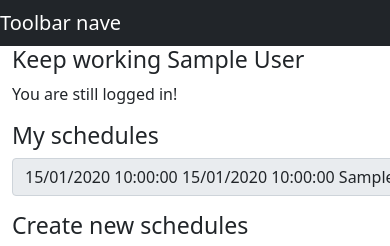
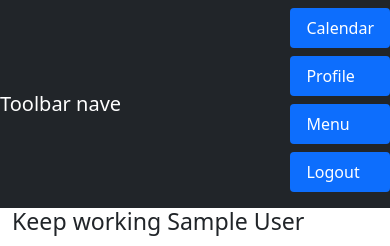
Before and after one commit to MarceloDiasSchneider/login-verification, a PHP site: page /php/schedule.php in a window 390 px wide; the page is wider, and only the part inside the window is pictured. Shown: the top 246 px of that part. Run offline with PHP 8.4, Linux system fonts and the light colour scheme; the visitor is signed in with stand-in values (Sample User, id 1); tables that the repository leaves empty or names only in its code hold one stand-in row (values such as "Sample post"); data that the repository does not hold is empty; some libraries are stand-ins or nearby versions.

Commit message:
php\header.php

```diff
--- a/php/header.php
+++ b/php/header.php
@@ -2,11 +2,11 @@
     <nav class="navbar navbar-expand-md navbar-dark bg-dark flex-row-reverse ">
         <div class="col-md-6">
             <nav class="nav nav-pills flex-column flex-sm-row gap-2 mb-2 ">
-                <a class="flex-sm-fill text-sm-center nav-link active d-none d-sm-inline-block" href="schedule_calendar.php">Calendar</a>
-                <!-- <a class="flex-sm-fill text-sm-center nav-link active d-none d-sm-inline-block" href="schedule.php">Schedules</a> -->
-                <a class="flex-sm-fill text-sm-center nav-link active d-none d-sm-inline-block" href="my_profile.php">Profile</a>
-                <a class="flex-sm-fill text-sm-center nav-link active d-none d-sm-inline-block" href="menu.php">Menu</a>
-                <a class="flex-sm-fill text-sm-center nav-link active d-none d-sm-inline-block" href="session_close.php">Logout</a>
+                <a class="flex-sm-fill text-sm-center nav-link active" href="schedule_calendar.php">Calendar</a>
+                <!-- <a class="flex-sm-fill text-sm-center nav-link active" href="schedule.php">Schedules</a> -->
+                <a class="flex-sm-fill text-sm-center nav-link active" href="my_profile.php">Profile</a>
+                <a class="flex-sm-fill text-sm-center nav-link active" href="menu.php">Menu</a>
+                <a class="flex-sm-fill text-sm-center nav-link active" href="session_close.php">Logout</a>
             </nav>
         </div>
         <div class="col-md-6">
```
Also changed, not shown: 1 other file.
